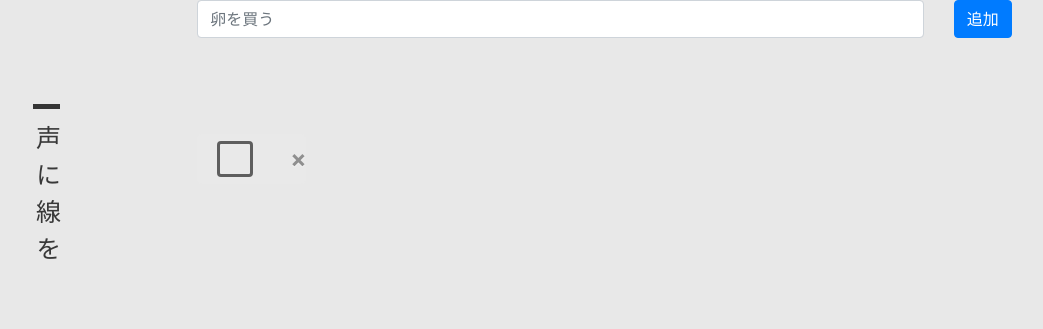
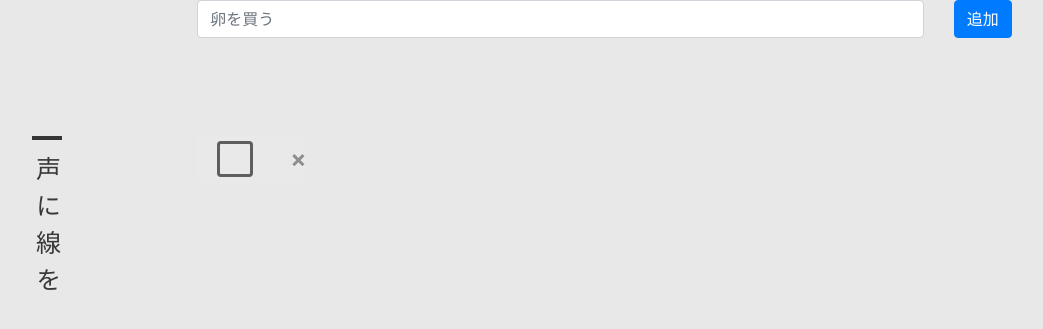
Before and after one commit to nowkoai/BrainBackup, a Django app: page / in a window 1280 px wide. Shown: the top 329 px of the page, without its empty margins (104-1147 px from the left). Run offline with Django 3.2, Linux system fonts and the light colour scheme; some libraries are stand-ins or nearby versions.

Commit message:
remove .bar

```diff
--- a/project/app/static/css/style.css
+++ b/project/app/static/css/style.css
@@ -99,14 +99,10 @@ input[type="checkbox"]:checked + label {
 h1{
 	letter-spacing: 12px;
 	margin-top: 2vh;
+	padding-top: 2vh;
 	font-size:25px;
-}
-
-.bar{
-	background-color: #353535;
-	height: 5px;
-	width: 10%;
-	margin-top: 12vh;
+	border-top: 4px solid #353535;
+	margin-top: 16vh;
 }
 .nav-link{
 	margin-top: auto;
--- a/project/app/templates/app/base.html
+++ b/project/app/templates/app/base.html
@@ -16,7 +16,6 @@
   </head>
   <body>
     <nav class="navbar" >
-      <div class="bar"></div>
       <div class="navbar-container"><h1>声に線を</h1></div>
       {% if request.user.is_authenticated %}
       <a class="nav-link" href="{% url 'logout' %}"><span class="square_btn"></span></a>
```
